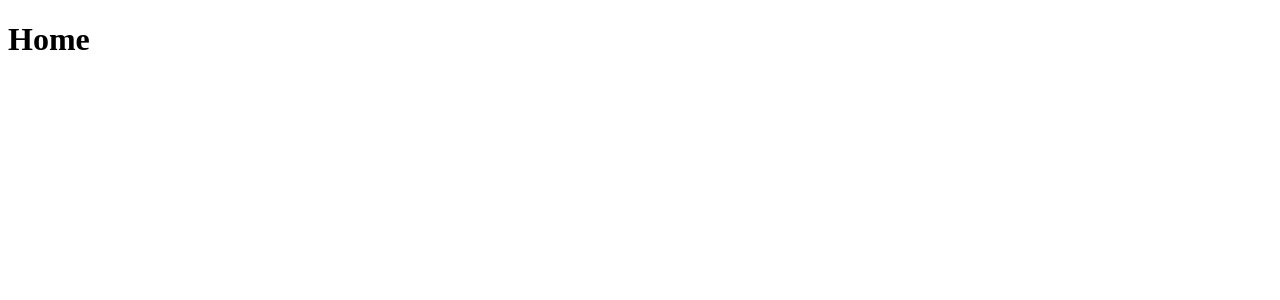
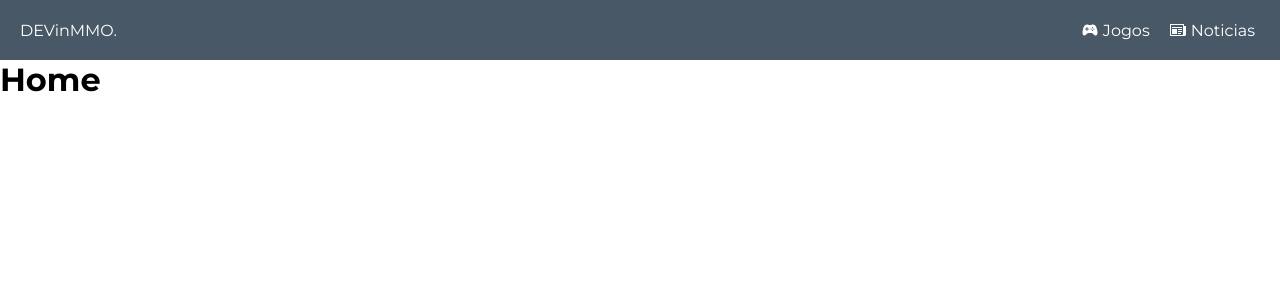
Before and after one commit to VictorD19/projecto2, a React (Create React App) app: page / in a window 1280 px wide. Shown: the top 300 px of the page. Built offline with nearby package versions, Linux system fonts and the light colour scheme.

Commit message:
Nabar finalizado

```diff
--- a/public/index.html
+++ b/public/index.html
@@ -9,6 +9,9 @@
       name="description"
       content="Web site created using create-react-app"
     />
+    <link rel="preconnect" href="https://fonts.googleapis.com">
+    <link rel="preconnect" href="https://fonts.gstatic.com" crossorigin>
+    <link href="https://fonts.googleapis.com/css2?family=Montserrat:ital,wght@0,100;0,200;0,300;0,400;0,500;0,600;0,700;0,800;0,900;1,600;1,700&display=swap" rel="stylesheet">
     <link rel="apple-touch-icon" href="%PUBLIC_URL%/logo192.png" />
     <!--
       manifest.json provides metadata used when your web app is installed on a
--- a/src/App.js
+++ b/src/App.js
@@ -1,7 +1,14 @@
+import { ThemeProvider } from "styled-components";
+import { GlobalStyled } from "./GlobalStyles";
 import { Routers } from "./Routes/Router";
-
+import {styled } from './style/BasicStyles'
 function App() {
-  return <Routers/>
+  return (
+    <ThemeProvider theme={styled}>
+      <GlobalStyled/>
+      <Routers />
+    </ThemeProvider>
+  );
 }
 
 export default App;
--- /dev/null
+++ b/src/Components/Navbar/Navbar.style.js
@@ -0,0 +1,40 @@
+import styled from "styled-components";
+
+export const HeaderStyled = styled.header`
+background: ${({ theme }) => theme.color.black};
+display: flex;
+justify-content: space-between;
+padding: 0 20px;
+align-items: center;
+height: 60px;
+color #ffffff;
+a{
+    text-decoration: none;
+    color:#ffffff;
+    display: flex;
+    align-items: center;
+    gap: 5px;
+}
+`;
+export const NavListStyled = styled.ul`
+  list-style: none;
+  display: flex;
+  gap: 10px;
+`;
+export const NavItemStyled = styled.li`
+  padding: 8px 5px;
+  position: relative;
+  :after {
+    content: "";
+    position: absolute;
+    width: 0%;
+    height: 2px;
+    left: 0px;
+    bottom: 2px;
+    background: #079cc5;
+    transition: 0.3s all ease-in;
+  }
+  :hover::after {
+    width: 100%;
+  }
+`;
--- a/src/Components/Navbar/index.jsx
+++ b/src/Components/Navbar/index.jsx
@@ -0,0 +1,28 @@
+import { Link } from "react-router-dom"
+import { IoGameController} from 'react-icons/io5'
+import { ImNewspaper} from 'react-icons/im'
+
+
+import { HeaderStyled, NavItemStyled, NavListStyled } from "./Navbar.style"
+
+export const Navbar = ()=>{
+
+    return (
+        <HeaderStyled>
+        <Link to='/'>DEVinMMO.</Link>
+        <nav>
+            <NavListStyled>
+                <NavItemStyled>
+                    <Link to='/'><IoGameController/> Jogos</Link>
+                </NavItemStyled>
+                <NavItemStyled>
+                    <Link to='/news'><ImNewspaper/> Noticias</Link>
+                </NavItemStyled>
+
+            </NavListStyled>
+        </nav>
+        </HeaderStyled>
+
+    )
+
+}
--- /dev/null
+++ b/src/GlobalStyles.js
@@ -0,0 +1,12 @@
+import { createGlobalStyle} from 'styled-components';
+
+export const GlobalStyled = createGlobalStyle`
+*{
+    box-sizing: border-box;
+    margin: 0;
+    padding: 0;
+}
+body{
+    font-family: 'Montserrat', sans-serif;
+}
+`
--- a/src/Routes/Router.js
+++ b/src/Routes/Router.js
@@ -1,18 +1,21 @@
-import {  BrowserRouter as Router, Routes,Route } from "react-router-dom";
+import { BrowserRouter as Router, Routes, Route } from "react-router-dom";
 import { DetailsGame } from "../Pages/DetailsGame";
 import { Home } from "../Pages/Home";
 import { News } from "../Pages/News";
 import { PageNotFound } from "../Pages/PageNotFound";
+import { TemplatePage } from "../Template";
 
 export const Routers = () => {
   return (
     <Router>
-      <Routes>
-        <Route path="/" element={<Home />} />
-        <Route path="/details" element={<DetailsGame />} />
-        <Route path="/news" element={<News />} />
-        <Route path="*" element={<PageNotFound/>} />
-      </Routes>
+      <TemplatePage>
+        <Routes>
+          <Route path="/" element={<Home />} />
+          <Route path="/details" element={<DetailsGame />} />
+          <Route path="/news" element={<News />} />
+          <Route path="*" element={<PageNotFound />} />
+        </Routes>
+      </TemplatePage>
     </Router>
   );
 };
--- /dev/null
+++ b/src/Template/index.jsx
@@ -0,0 +1,12 @@
+import { Navbar } from "../Components/Navbar"
+
+export const TemplatePage = ({children})=>{
+
+return(
+    <main>
+        <Navbar/>
+        {children}
+
+    </main>
+)
+}
--- a/src/style/GlobalStyles.js
+++ b/src/style/BasicStyles.js
@@ -1,4 +1,4 @@
-export const GlobalStyled = {
+export const styled = {
     color:{
         blue : '#577399',
         red : '#FE5F55',
```
